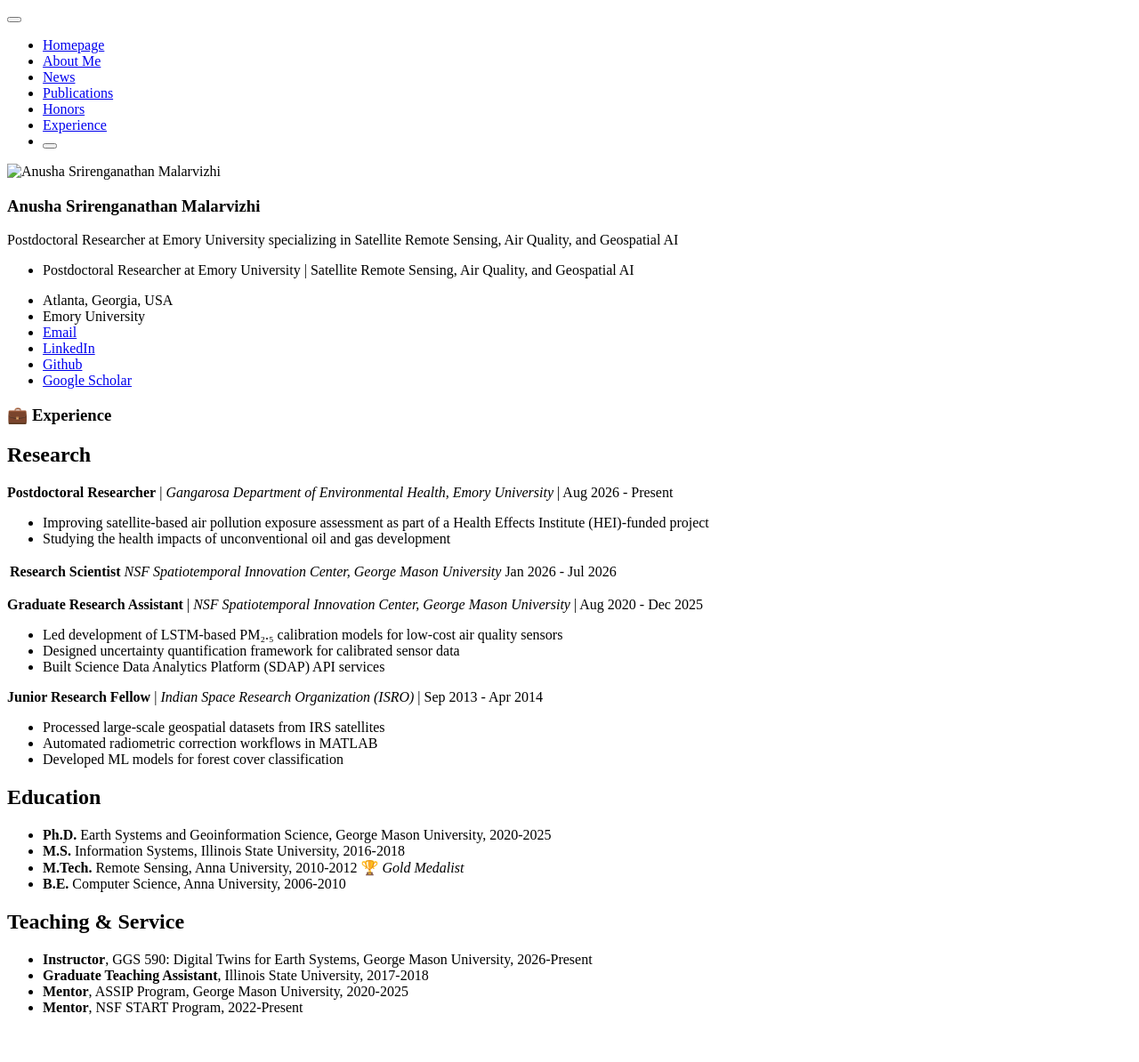
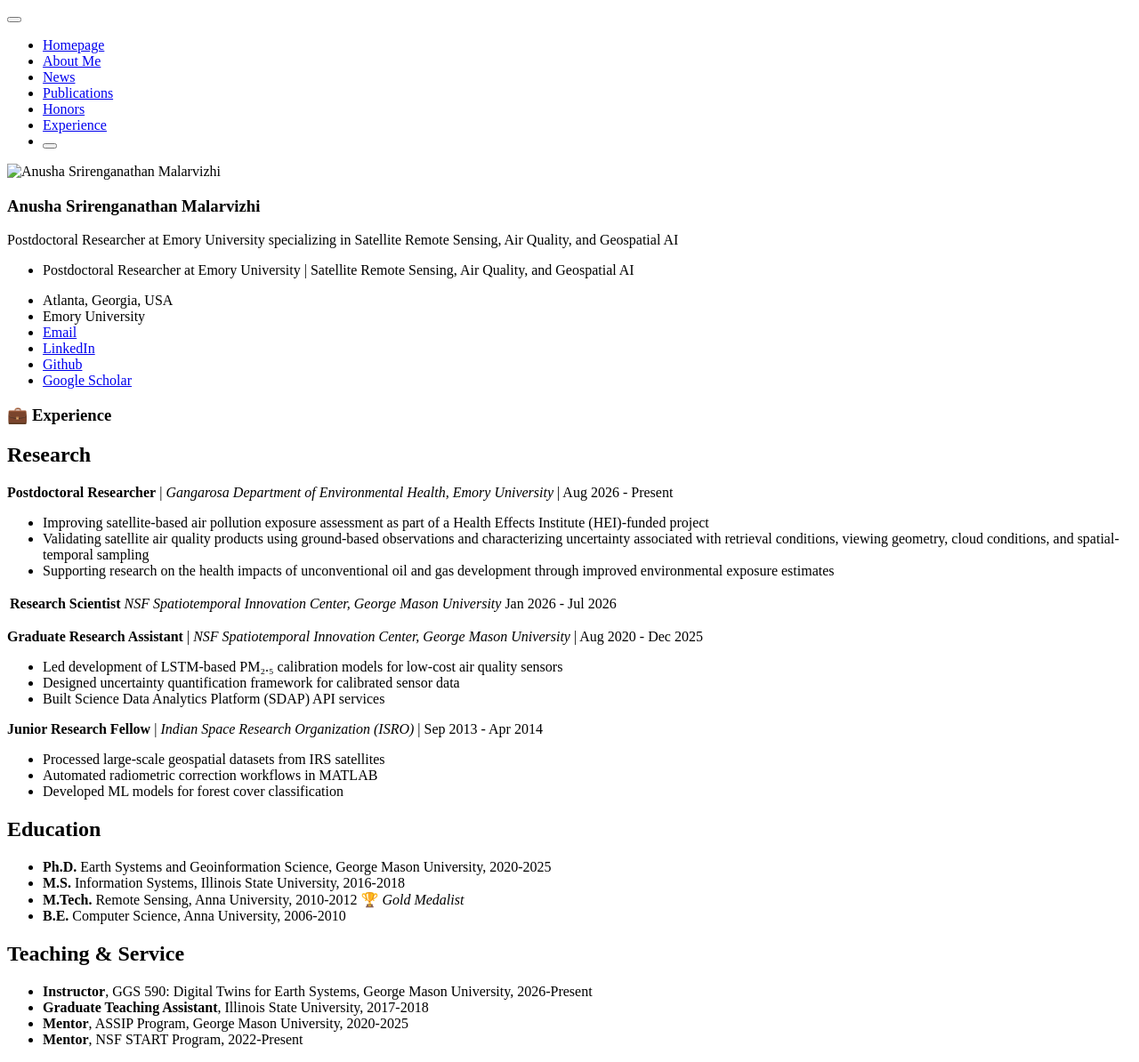
Before and after one commit to SivanuHappy/sivanuhappy.github.io, a Jekyll site: the page built from _pages/includes/others.md, in a window 1280 px wide. Shown: the whole page at 89% size. Built offline with Jekyll 4.4.1, drawn with Linux system fonts in a browser that asks for light colours; our own code applies the rules of GitHub Pages for plain Markdown files; before the commit the page ends 1158 px from its top, so only the background shows below that.

Commit message:
Update Emory postdoc experience bullets
Co-Authored-By: Claude Opus 5.5 <noreply@anthropic.com>

```diff
--- a/_pages/includes/others.md
+++ b/_pages/includes/others.md
@@ -6,7 +6,8 @@
 
 **Postdoctoral Researcher** | *Gangarosa Department of Environmental Health, Emory University* | Aug 2026 - Present
 - Improving satellite-based air pollution exposure assessment as part of a Health Effects Institute (HEI)-funded project
-- Studying the health impacts of unconventional oil and gas development
+- Validating satellite air quality products using ground-based observations and characterizing uncertainty associated with retrieval conditions, viewing geometry, cloud conditions, and spatial-temporal sampling
+- Supporting research on the health impacts of unconventional oil and gas development through improved environmental exposure estimates
 
 **Research Scientist** | *NSF Spatiotemporal Innovation Center, George Mason University* | Jan 2026 - Jul 2026
 
```
